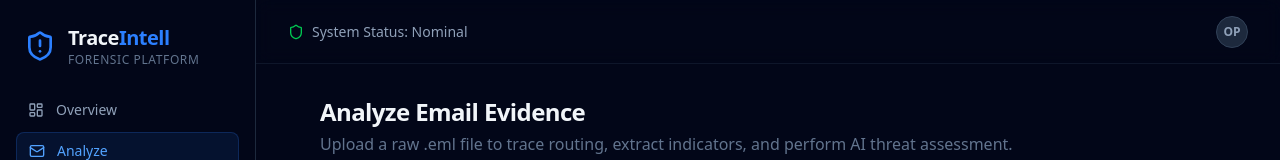
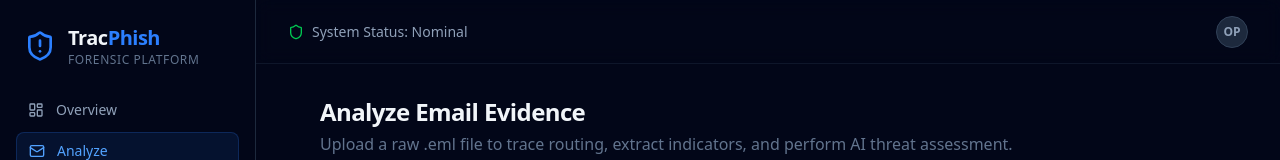
Before and after one commit to apurvakumar17/tracphish, a React (Vite) app: page /analyze in a window 1280 px wide. Shown: the top 160 px of the page. Built offline with nearby package versions, Linux system fonts and the light colour scheme.

Commit message:
logo correction

```diff
--- a/index.html
+++ b/index.html
@@ -3,9 +3,9 @@
   <head>
     <meta charset="UTF-8" />
     <meta name="viewport" content="width=device-width, initial-scale=1.0" />
-    <title>TraceIntell Platform</title>
+    <title>TracPhish Platform</title>
     <meta name="description" content="AI-Powered Email Threat Detection & Forensic Intelligence Platform" />
-    <meta property="og:title" content="TraceIntell Platform" />
+    <meta property="og:title" content="TracPhish Platform" />
     <meta property="og:description" content="AI-Powered Email Threat Detection & Forensic Intelligence Platform" />
     <meta property="og:type" content="website" />
     <meta name="twitter:card" content="summary_large_image" />
--- a/metadata.json
+++ b/metadata.json
@@ -1,5 +1,5 @@
 {
-  "name": "TraceIntell",
+  "name": "TracPhish",
   "description": "AI-Powered Email Threat Detection & Forensic Intelligence Platform",
   "requestFramePermissions": [],
   "majorCapabilities": ["MAJOR_CAPABILITY_SERVER_SIDE_GEMINI_API"]
--- a/package.json
+++ b/package.json
@@ -1,5 +1,5 @@
 {
-  "name": "react-example",
+  "name": "tracphish",
   "private": true,
   "version": "0.0.0",
   "type": "module",
--- a/src/App.tsx
+++ b/src/App.tsx
@@ -36,7 +36,7 @@ function Sidebar() {
       <div className="p-6 flex items-center gap-3">
         <ShieldAlert className="w-8 h-8 text-blue-500" />
         <div>
-          <h1 className="text-xl font-bold text-slate-100 tracking-tight">Trace<span className="text-blue-500">Intell</span></h1>
+          <h1 className="text-xl font-bold text-slate-100 tracking-tight">Trac<span className="text-blue-500">Phish</span></h1>
           <p className="text-xs text-slate-500 font-medium tracking-wider uppercase">Forensic Platform</p>
         </div>
       </div>
```
Also changed, not shown: 1 other file (tests, documents, lock files or other folders).
